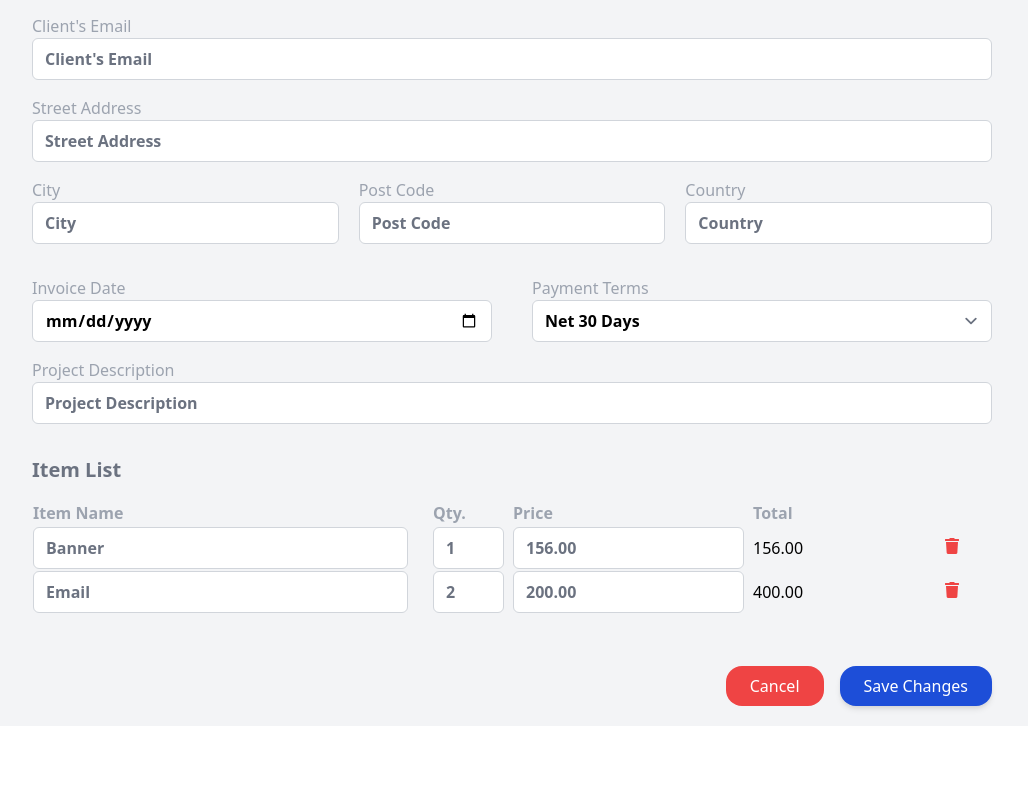
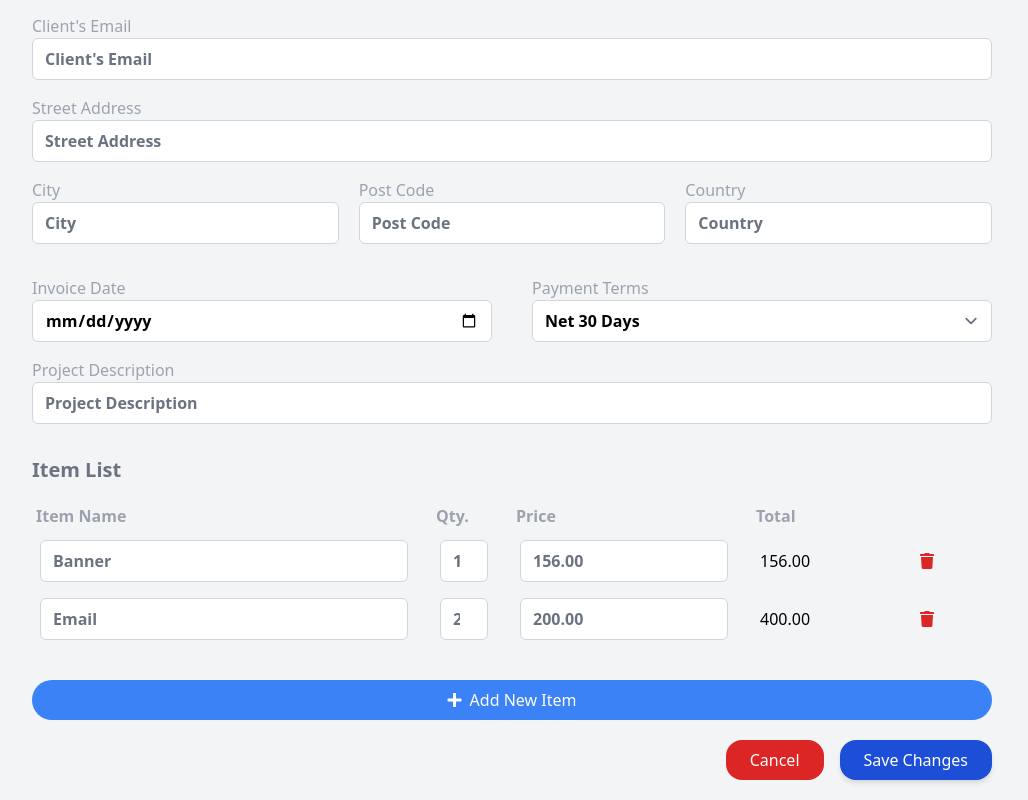
Before and after one commit to ayomideEnoch/invoice-app, a Vue app: page /invoice-create in a window 1280 px wide. Shown: the part 464-1264 px from the top of the page, without its empty margins (128-1156 px from the left). Before the commit the page ends 1190 px from the top, so only its background shows below. Built offline with nearby package versions, Linux system fonts and the light colour scheme.

Commit message:
Iterating...

```diff
--- a/src/views/InvoiceCreate.vue
+++ b/src/views/InvoiceCreate.vue
@@ -159,7 +159,7 @@
 
     <table class="table-fixed w-full mb-8">
       <thead>
-        <tr class="text-gray-400 text-left mb-2">
+        <tr class="text-gray-400 text-left pb-2">
           <th class="w-5/12">Item Name</th>
           <th class="w-1/12">Qty.</th>
           <th class="w-3/12">Price</th>
@@ -167,8 +167,8 @@
           <th class="w-1/12"></th>
         </tr>
       </thead>
-      <tbody>
-        <tr>
+      <tbody class="">
+        <tr class="">
           <td class="pr-6">
             <input
               class="rounded-md w-full border border-gray-300 font-semibold"
@@ -176,22 +176,24 @@
               type="text"
             />
           </td>
-          <td class="pr-2">
+          <td class="pr-6">
             <input
               class="rounded-md w-full border border-gray-300 font-semibold"
               placeholder="1 "
               type="number"
             />
           </td>
-          <td class="pr-2">
+          <td class="pr-6">
             <input
               class="rounded-md w-full border border-gray-300 font-semibold"
               placeholder="156.00"
               type="number"
             />
           </td>
-          <td><p>156.00</p></td>
-          <td class="flex justify-center py-3 cursor-pointer text-red-500">
+          <td>
+            <p>156.00</p>
+          </td>
+          <td class="cursor-pointer text-red-600">
             <i class="fa fa-trash"></i>
           </td>
         </tr>
@@ -203,14 +205,14 @@
               type="email"
             />
           </td>
-          <td class="pr-2">
+          <td class="pr-6">
             <input
               class="rounded-md w-full border border-gray-300 font-semibold"
               placeholder="2"
               type="number"
             />
           </td>
-          <td class="pr-2">
+          <td class="pr-6">
             <input
               class="rounded-md w-full border border-gray-300 font-semibold"
               placeholder="200.00"
@@ -220,15 +222,24 @@
           <td>
             <p>400.00</p>
           </td>
-          <td class="flex justify-center py-3 cursor-pointer text-red-500">
+          <td class="cursor-pointer text-red-600">
             <i class="fa fa-trash"></i>
           </td>
         </tr>
       </tbody>
     </table>
 
+    <div class="">
+      <button
+        class="flex justify-center items-center bg-blue-500 rounded-full w-full text-white focus:outline-none p-2"
+      >
+        <i class="fa fa-plus"></i>
+        <p class="pl-2">Add New Item</p>
+      </button>
+    </div>
+
     <div class="flex py-5 justify-end">
-      <button class="text-white px-6 bg-red-500 rounded-2xl p-2 ml-4 focus:outline-none">
+      <button class="text-white px-6 bg-red-600 rounded-2xl p-2 ml-4 focus:outline-none">
         <p>Cancel</p>
       </button>
       <button
@@ -244,4 +255,11 @@
 export default {};
 </script>
 
-<style></style>
+<style>
+td {
+  padding: 0.5rem;
+}
+th {
+  padding: 0.25rem;
+}
+</style>
```
